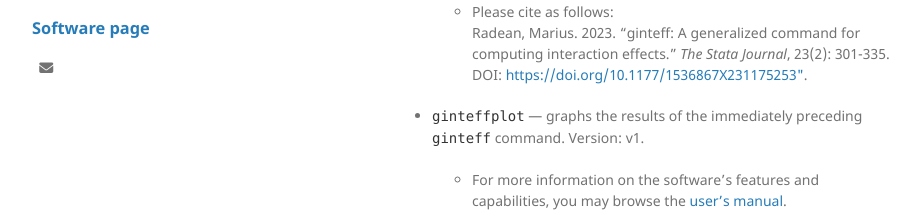
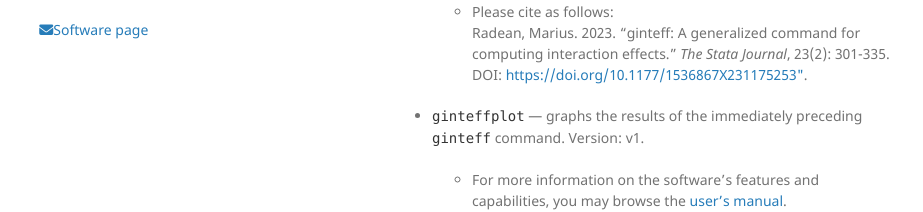
Before and after one commit to mradean/mradean.github.io, a Jekyll site: the page built from software.md, in a window 1280 px wide. Shown: the part 338-550 px from the top of the page, without its empty margins (178-1101 px from the left). Built offline with Jekyll 4.4.1, drawn with Linux system fonts in a browser that asks for light colours; our own code applies the rules of GitHub Pages for plain Markdown files.

Commit message:
Update default.html

```diff
--- a/_layouts/default.html
+++ b/_layouts/default.html
@@ -23,8 +23,8 @@
 
         <p>{{ site.description | default: site.github.project_tagline }}</p>
 
-        <h3><a href="{https://mradean.github.io/new/software.html}">Software page</a></h3>
-        &nbsp; <i class="fa fa-envelope"></i>
+        &nbsp; <a href="{{ /software.html }}"><i class="fa fa-envelope"></i>Software page</a>
+
 <!--
         {% if site.github.is_project_page %}
         <p class="view"><a href="{{ site.github.repository_url }}">View the Project on GitHub <small>{{ site.github.repository_nwo }}</small></a></p>
```
